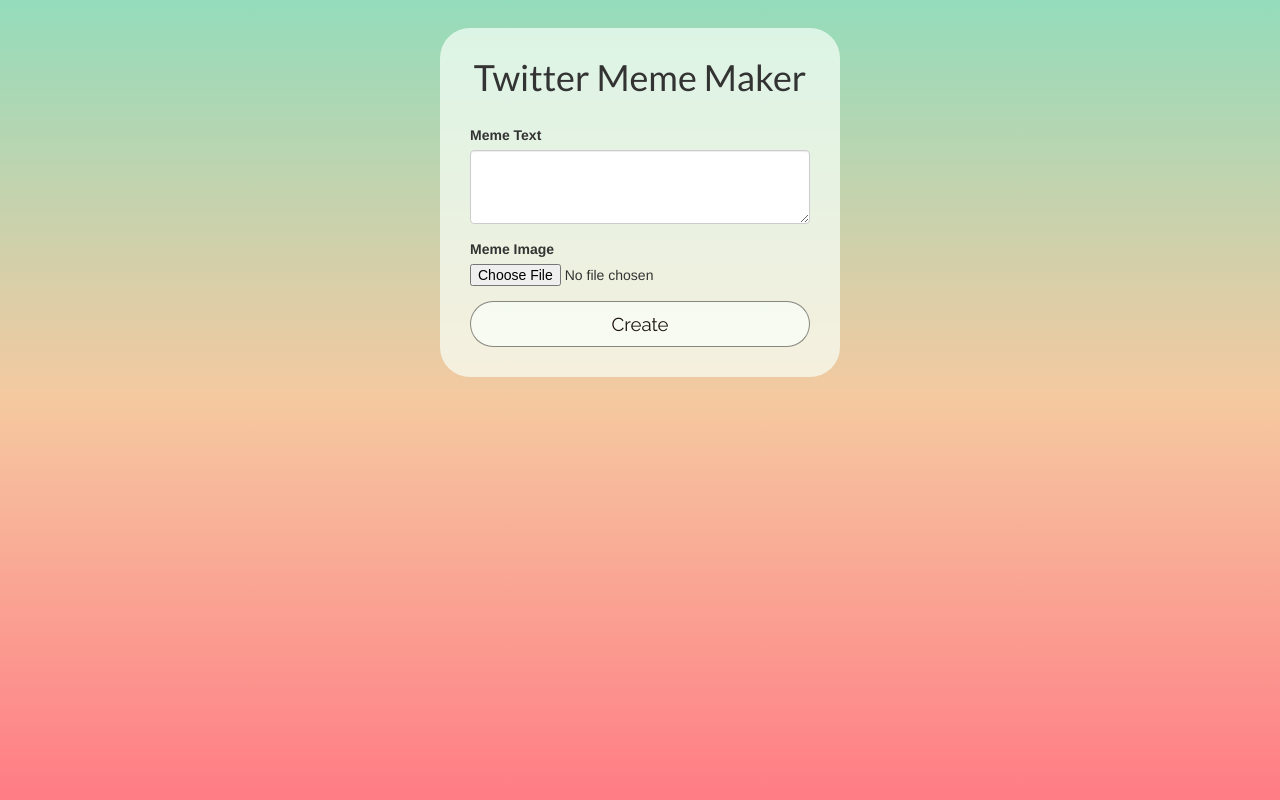
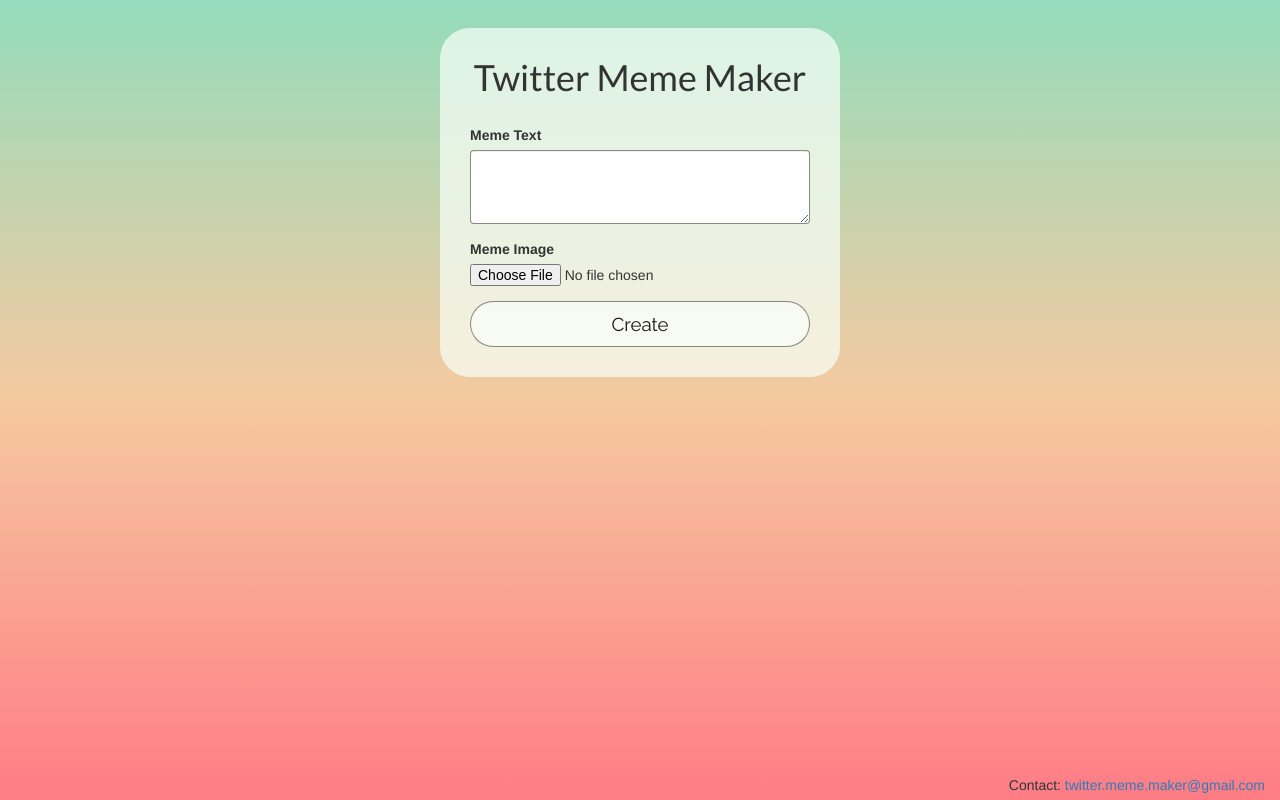
Before and after one commit to osmanylc/twitter-meme-maker, a Flask app: page / in a window 1280 px wide. Run offline with Flask 2, Linux system fonts and the light colour scheme; some libraries are stand-ins or nearby versions.

Commit message:
Added social buttons and contact.

```diff
--- a/static/style.css
+++ b/static/style.css
@@ -31,10 +31,21 @@
 	margin-top: 0em;
 }
 
-input[type="text"], #meme_text {
+.alert {
+	padding: 8px;
+	filter: opacity(90%);
+	-webkit-filter: opacity(90%);
+}
+
+#meme-text-input {
 	border: 1px solid rgba(28,20,13,0.5);
-	font-family: inherit;
-	font-size: 13pt;
+	font-family : "Helvetica Neue" , "Helvetica" , "Arial", "sans-serif";
+	font-size : 16px;
+    line-height : 20px;
+    font-weight : 400;
+    letter-spacing : .01em;
+    word-wrap : break-word;
+    color : #292f33;
 }
 
 input[type="text"] {
@@ -97,3 +108,14 @@
 	max-width: 100%;
 	margin-bottom: 20px;
 }
+
+footer {
+	position: absolute;
+	bottom: 0px;
+	margin: 5px;
+	right: 10px;
+}
+
+address {
+	margin: 0px;
+}
--- a/templates/index.html
+++ b/templates/index.html
@@ -1,6 +1,7 @@
 <!DOCTYPE html>
 <html lang="en">
 <head>
+	<title>Twitter Meme Maker</title>
 	<link rel="stylesheet" href="https://maxcdn.bootstrapcdn.com/bootstrap/3.3.6/css/bootstrap.min.css" integrity="sha384-1q8mTJOASx8j1Au+a5WDVnPi2lkFfwwEAa8hDDdjZlpLegxhjVME1fgjWPGmkzs7" crossorigin="anonymous">
 	<link href="https://fonts.googleapis.com/css?family=Lato|Raleway" rel="stylesheet">
 	<link rel="stylesheet" href={{url_for('static', filename='style.css')}}>
@@ -10,7 +11,7 @@
 	<div id="main-content" class="content-area">
 		<h1 id="title">Twitter Meme Maker</h1>
 
-		<p id="missing-warning" class="bg-danger" style="display: none">Image or Text Missing</p>
+		<p id="missing-warning" class="alert alert-danger" style="display: none">Image or text missing.</p>
 
 		<div class="form-group">
 			<label for="meme_text">Meme Text</label>
@@ -40,6 +41,13 @@
 		<img id="meme-image">
 	</div>
 
+
+	<footer>
+		<address>Contact:
+			<a href="mailto:twitter.meme.maker@gmail.com">twitter.meme.maker@gmail.com</a>
+		</address>
+	</footer>
+
 	<script type="text/javascript" src="https://code.jquery.com/jquery-3.0.0.min.js" integrity="sha256-JmvOoLtYsmqlsWxa7mDSLMwa6dZ9rrIdtrrVYRnDRH0=" crossorigin="anonymous"></script>
 
 	<script type="text/javascript" src={{url_for('static', filename='jquery-ui.min.js')}}></script>
@@ -47,5 +55,8 @@
 	<script type="text/javascript" src="https://cdnjs.cloudflare.com/ajax/libs/rasterizehtml/1.2.2/rasterizeHTML.allinone.js"></script>
 
 	<script type="text/javascript" src={{url_for('static', filename='make_meme.js')}}></script>
+
+	<!-- Go to www.addthis.com/dashboard to customize your tools -->
+	<script type="text/javascript" src="//s7.addthis.com/js/300/addthis_widget.js#pubid=ra-5793ebf3d22a7113"></script>
 </body>
 </html>
```
Also changed, not shown: requirements.txt (added, +7 -0 lines).
